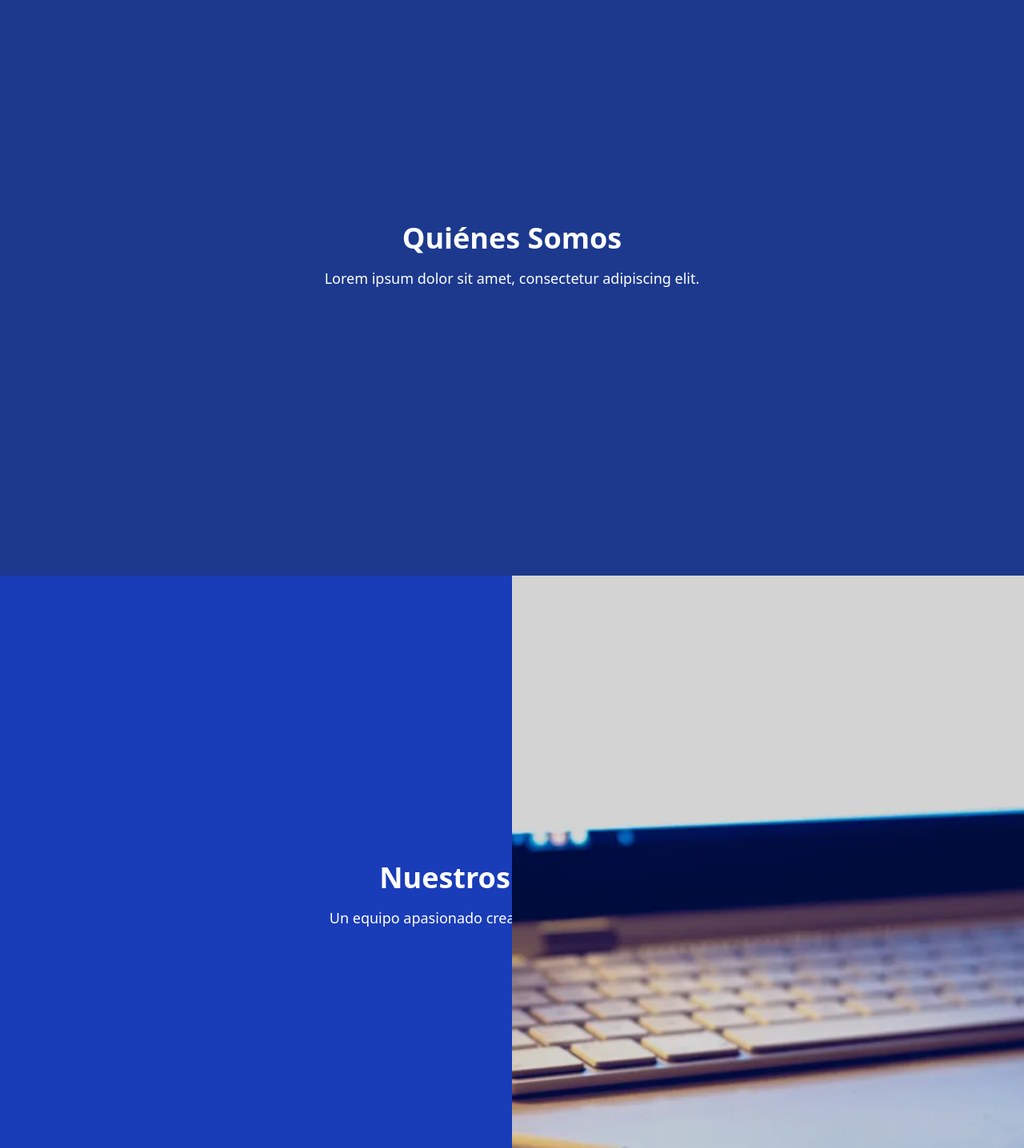
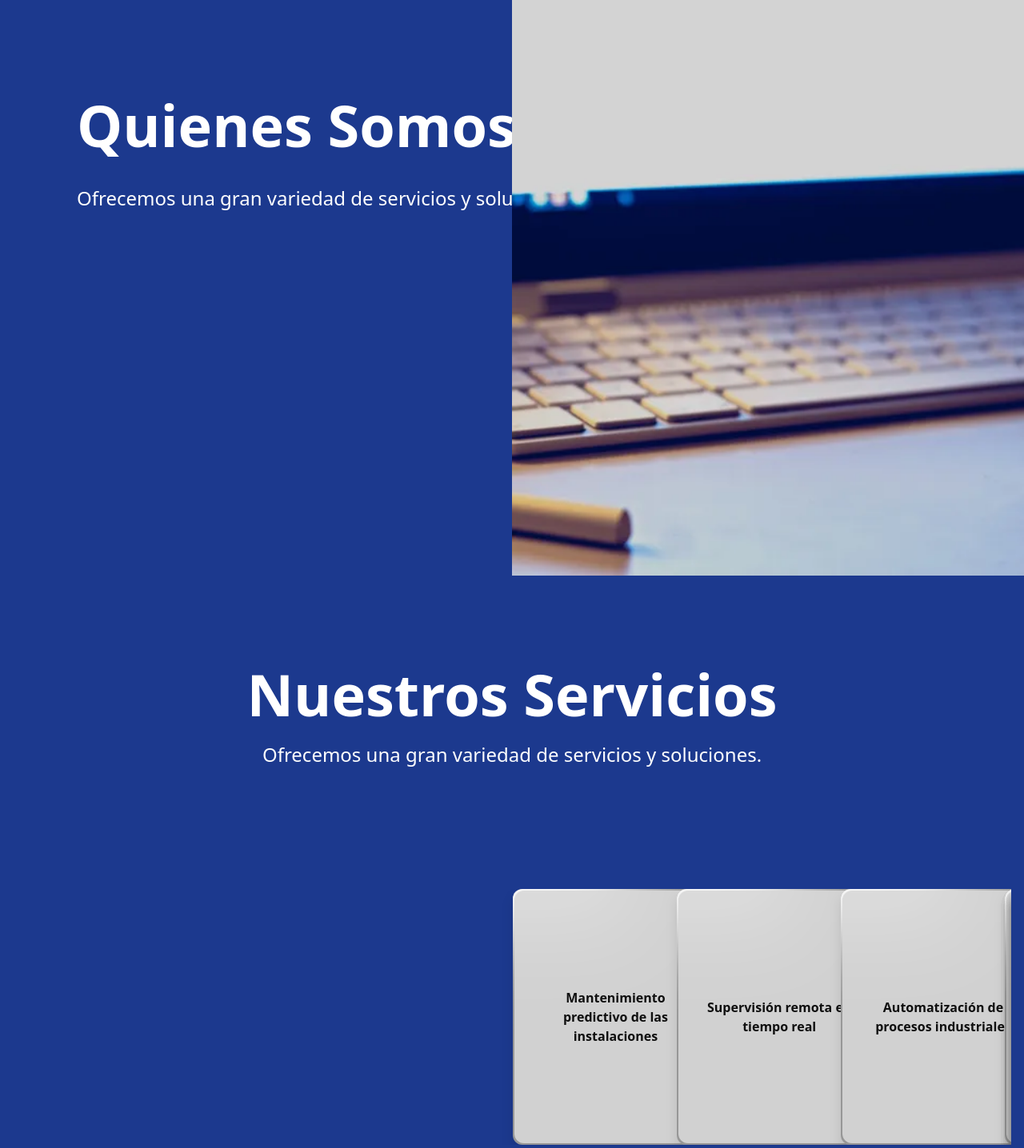
Before and after one commit to Lucas-Alvarez-Persico/landing-verona-consorcio, a React (Vite) app: page / in a window 1280 px wide. Shown: the part 880-2316 px from the top of the page at 80% size. Built offline with nearby package versions, Linux system fonts and the light colour scheme.

Commit message:
Creacion del Carousel

```diff
--- /dev/null
+++ b/src/components/ServicesCarrousel.jsx
@@ -0,0 +1,58 @@
+const AnimatedCarousel = () => {
+    const cards = [
+      "Mantenimiento predictivo de las instalaciones",
+      "Supervisión remota en tiempo real",
+      "Automatización de procesos industriales",
+      "Análisis de datos energéticos",
+      "Integración de sistemas IoT",
+      "Mantenimiento predictivo de las instalaciones",
+      "Supervisión remota en tiempo real",
+      "Automatización de procesos industriales",
+      "Análisis de datos energéticos",
+      "Integración de sistemas IoT"
+    ];
+
+    return (
+      <div className="w-full px-6 max-w-screen mx-auto h-80 overflow-hidden relative group">
+        {cards.map((text, index) => (
+          <div
+            key={index}
+            className="absolute top-0 w-64 h-80 flex-shrink-0 bg-blue-400 rounded-xl drop-shadow-xl overflow-hidden animate-slide group-hover:paused hover:grayscale-0 grayscale"
+            style={{
+              animationDelay: `${index * 2}s`,
+              animationDuration: `${cards.length * 2}s`,
+              left: "100%"
+            }}
+          >
+            <div className="absolute flex items-center justify-center text-black font-bold z-[1] opacity-90 rounded-xl inset-0.5 bg-blue-200 text-base p-6 text-center">
+              {text}
+            </div>
+            <div className="absolute w-72 h-56 bg-white blur-[50px] -left-1/2 -top-1/2"></div>
+          </div>
+        ))}
+
+        <style jsx>{`
+          @keyframes slide {
+            0% {
+              left: 100%;
+            }
+            100% {
+              left: -800px;
+            }
+          }
+
+          .animate-slide {
+            animation-name: slide;
+            animation-timing-function: linear;
+            animation-iteration-count: infinite;
+          }
+
+          .paused {
+            animation-play-state: paused !important;
+          }
+        `}</style>
+      </div>
+    );
+  };
+
+  export default AnimatedCarousel;
--- a/src/page/Home.jsx
+++ b/src/page/Home.jsx
@@ -1,4 +1,5 @@
 import Form from "../components/Form";
+import ServicesCarrousel from "../components/ServicesCarrousel";
 import Navbar from "../components/Navbar";
 import SnapScroll from "../components/SnapScroll";
 import { Mail } from "lucide-react";
@@ -36,23 +37,28 @@ const Home = () => {
 
                 {/* Sección de "Quiénes Somos" */}
                 <section className="h-screen w-screen flex flex-col items-center justify-center bg-blue-900 text-white text-center px-4 relative">
-                    {/* Contenido */}
-                    <div className="relative z-10 p-8">
-                        <h1 className="text-4xl font-bold">Quiénes Somos</h1>
-                        <p className="mt-4 text-lg">Lorem ipsum dolor sit amet, consectetur adipiscing elit.</p>
+                <div className="absolute top-0 right-0 h-full w-1/2 bg-cover bg-right"
+                        style={{ backgroundImage: 'url(/public/a.jpg)', backgroundSize: 'cover' }}
+                    />
+                    <div className="top-0 left-0 w-full h-[90vh] bg-cover bg-center flex flex-col items-start px-4 md:px-20">
+                    <h1 className="text-4xl md:text-7xl font-bold mt-10 md:mt-40">Quienes Somos</h1>
+                    <p className="text-lg md:text-2xl mt-6 md:mt-10">
+                        Ofrecemos una gran variedad de servicios y soluciones.
+                    </p>
                     </div>
                 </section>
 
                 {/* Sección de "Nuestros Servicios" */}
-                <section id="servicios" className="h-screen w-screen flex flex-col items-center justify-center bg-blue-800 text-white text-center px-4 relative">
-                    <div className="absolute top-0 right-0 h-full w-1/2 bg-cover bg-right"
-                        style={{ backgroundImage: 'url(/public/a.jpg)', backgroundSize: 'cover' }}
-                    />
-                    <h1 className="text-3xl md:text-4xl font-bold">Nuestros Servicios</h1>
-                    <p className="mt-4 text-base md:text-lg max-w-[90%] md:max-w-[600px]">
-                        Un equipo apasionado creando experiencias digitales.
-                    </p>
+                <section id="servicios" className="w-full min-h-screen flex flex-col items-center bg-blue-900 text-white text-center px-4 py-20 overflow-hidden">
+                    <div className="z-10 p-8">
+                        <h1 className="text-4xl md:text-7xl font-bold">Nuestros Servicios</h1>
+                        <p className="text-lg md:text-2xl mt-6 mb-30">Ofrecemos una gran variedad de servicios y soluciones.</p>
+
+                    </div>
+                    <ServicesCarrousel />
+
                 </section>
+
 
                 {/* Sección de Contacto */}
                 <section className="h-screen w-screen flex flex-col items-center bg-blue-900 text-white">
```
